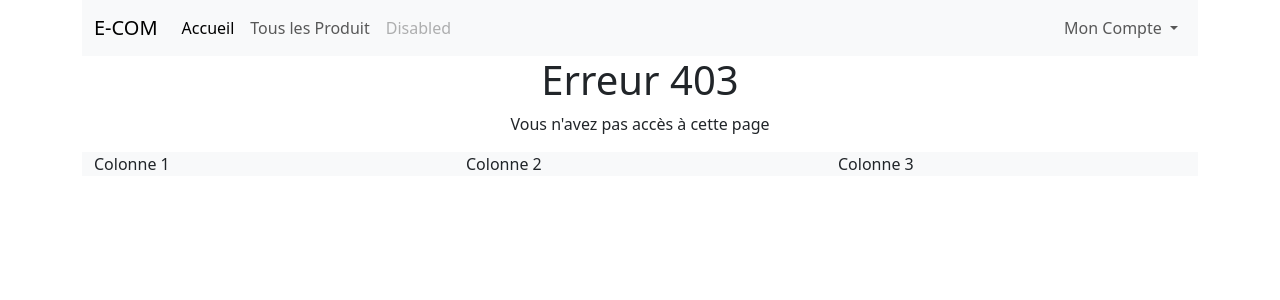
After one commit to Lek-San/project_ecom, a Symfony app: template templates/bundles/TwigBundle/Exception/error403.html.twig in a window 1280 px wide. The commit adds this page. Shown: the top 300 px of the page. Run offline with Twig, Linux system fonts and the light colour scheme; the template is opened without the code that fills it, so the values that code supplies are empty; some libraries are stand-ins or nearby versions.

Commit message:
Create error(403, 404, 500) pages

```diff
--- /dev/null
+++ b/templates/bundles/TwigBundle/Exception/error403.html.twig
@@ -0,0 +1,14 @@
+{% extends 'base.html.twig' %}
+
+{% block title %}Page non trouvée{% endblock %}
+
+{% block body %}
+    <main class="container text-sm-center">
+        <section class="row">
+            <div class="col-12">
+                <h1>Erreur 403</h1>
+                <p>Vous n'avez pas accès à cette page</p>
+            </div>
+        </section>
+    </main>
+{% endblock %}
--- a/templates/registration/register.html.twig
+++ b/templates/registration/register.html.twig
@@ -4,7 +4,7 @@
 
 {% block body %}
 
-    <h1>Inscription</h1>
+    <h1 class="text-center text-bg-light text-body-secondary">Inscription</h1>
 
     <div class="d-flex justify-content-center">
 
```
Also changed, not shown: templates/bundles/TwigBundle/Exception/error404.html.twig (added, +14 -0 lines), templates/bundles/TwigBundle/Exception/error500.html.twig (added, +14 -0 lines).
